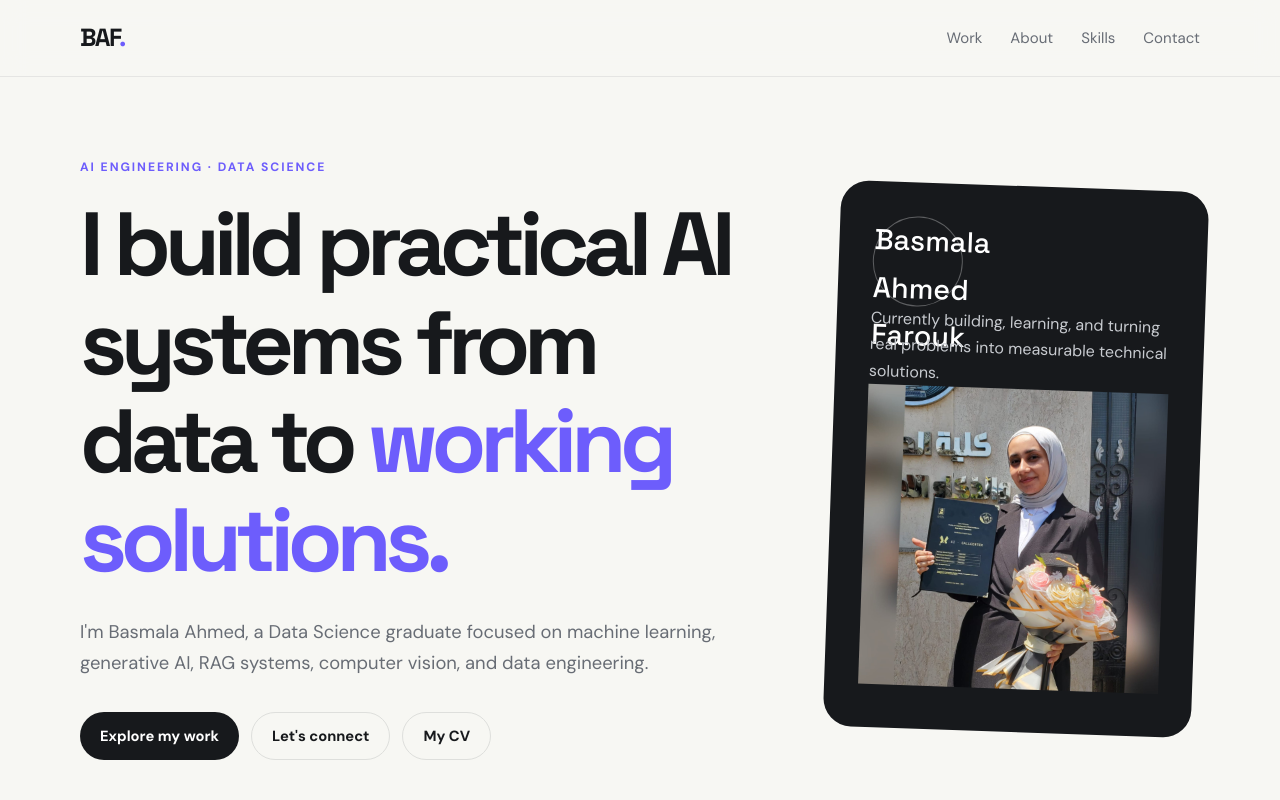
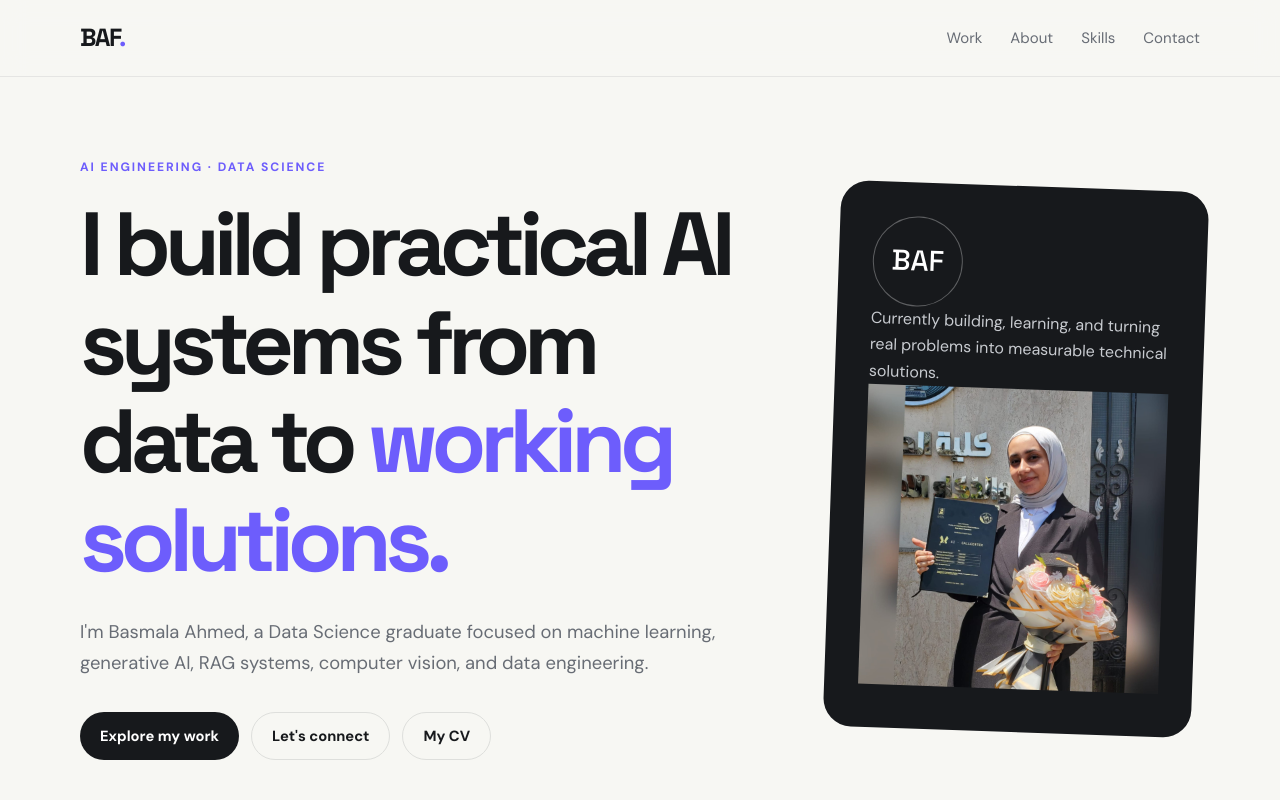
Before and after one commit to Basmala9100/portfolio, a plain HTML site: page index.html in a window 1280 px wide. Shown: the top 800 px of the page. Drawn offline with Linux system fonts and the light colour scheme.

Commit message:
Update index.html

```diff
--- a/index.html
+++ b/index.html
@@ -40,7 +40,7 @@
             </div>
         </div>
         <div class="hero-card">
-            <div class="monogram">Basmala Ahmed Farouk</div>
+            <div class="monogram">BAF</div>
             <p>Currently building, learning, and turning real problems into measurable technical solutions.</p>
             <div class="about-photo">
                 <img src="assets/my_photo.jpeg" alt="Basmala Ahmed" height="300" width="300">
```
